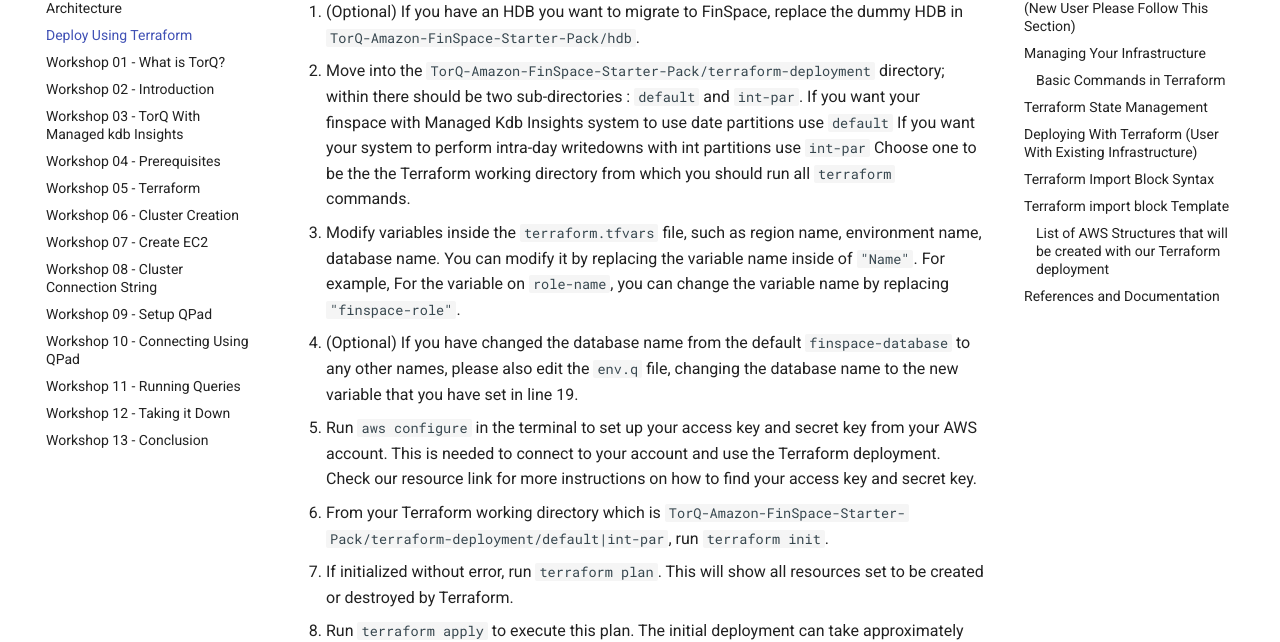
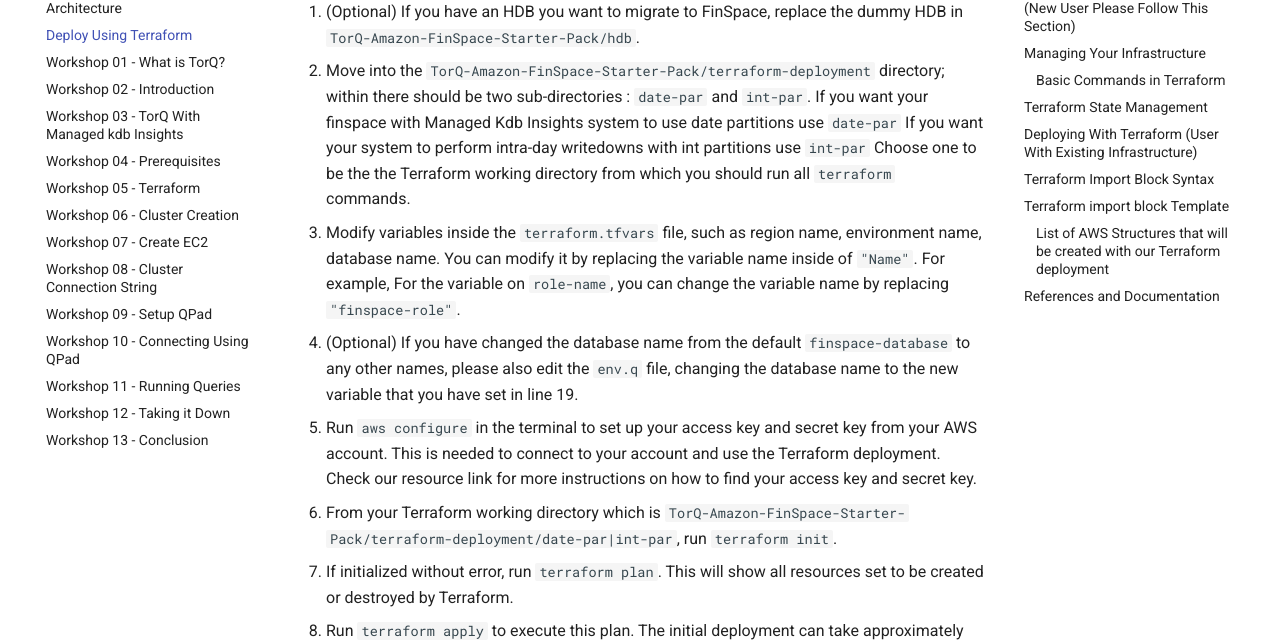
Before and after one commit to DataIntellectTech/TorQ-Amazon-FinSpace-Starter-Pack, an MkDocs documentation site: the page built from docs/terraformdeloyment.md, in a window 1280 px wide and 900 px high, scrolled down 865 px. Shown: the part 172-814 px from the top of the window. Built offline with MkDocs 1.6.1 and Material for MkDocs 9.7.7, drawn with Linux system fonts in a browser that asks for light colours; comment, search, counter and statistics services are not loaded.

Commit message:
rename default to date-par. More intuitive

```diff
--- a/docs/terraformdeloyment.md
+++ b/docs/terraformdeloyment.md
@@ -21,14 +21,14 @@
 ## How to Use - Initial Deployment (New User Please Follow This Section)
 
 1. (Optional) If you have an HDB you want to migrate to FinSpace, replace the dummy HDB in `TorQ-Amazon-FinSpace-Starter-Pack/hdb`.
-2. Move into the `TorQ-Amazon-FinSpace-Starter-Pack/terraform-deployment` directory; within there should be two sub-directories : `default` and `int-par`.
-  If you want your finspace with Managed Kdb Insights system to use date partitions use `default`
+2. Move into the `TorQ-Amazon-FinSpace-Starter-Pack/terraform-deployment` directory; within there should be two sub-directories : `date-par` and `int-par`.
+  If you want your finspace with Managed Kdb Insights system to use date partitions use `date-par`
   If you want your system to perform intra-day writedowns with int partitions use `int-par`
   Choose one to be the the Terraform working directory from which you should run all `terraform` commands.
 4. Modify variables inside the `terraform.tfvars` file, such as region name, environment name, database name. You can modify it by replacing the variable name inside of `"Name"`. For example, For the variable on `role-name`, you can change the variable name by replacing `"finspace-role"`.
 5. (Optional) If you have changed the database name from the default `finspace-database` to any other names, please also edit the `env.q` file, changing the database name to the new variable that you have set in line 19.
 6. Run `aws configure` in the terminal to set up your access key and secret key from your AWS account. This is needed to connect to your account and use the Terraform deployment. Check our resource link for more instructions on how to find your access key and secret key.
-7. From your Terraform working directory which is `TorQ-Amazon-FinSpace-Starter-Pack/terraform-deployment/default|int-par`, run `terraform init`.
+7. From your Terraform working directory which is `TorQ-Amazon-FinSpace-Starter-Pack/terraform-deployment/date-par|int-par`, run `terraform init`.
 8. If initialized without error, run `terraform plan`. This will show all resources set to be created or destroyed by Terraform.
 9. Run `terraform apply` to execute this plan. The initial deployment can take approximately 45 minutes, and connection losses can cause errors with deployment, so it's a good idea to run this in `nohup`. (Using `nohup` might lead to a higher cost of operating the codes if you are using Terraform from a cloud environment.)
 
```
Also changed, not shown: 7 other files.
